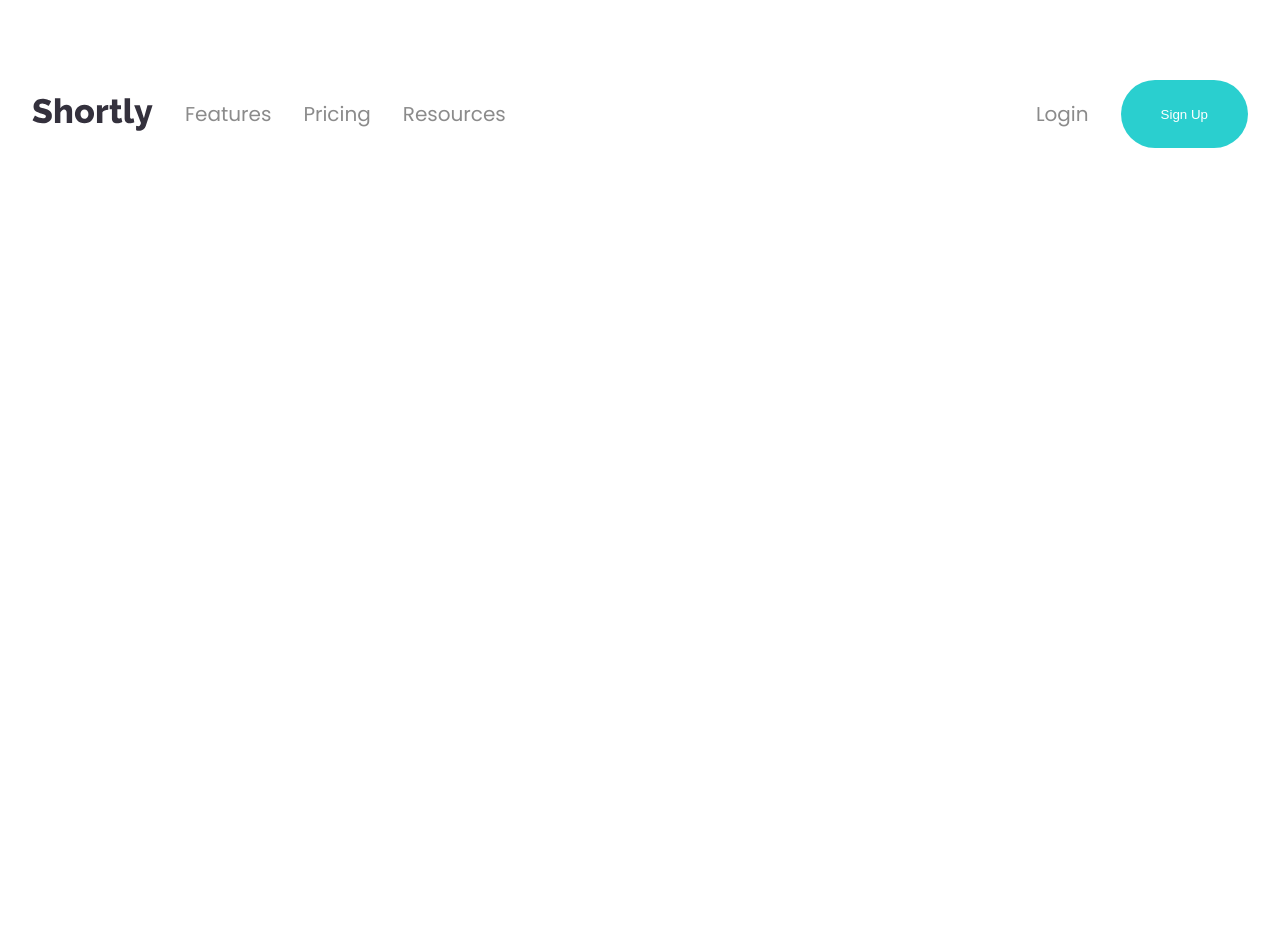
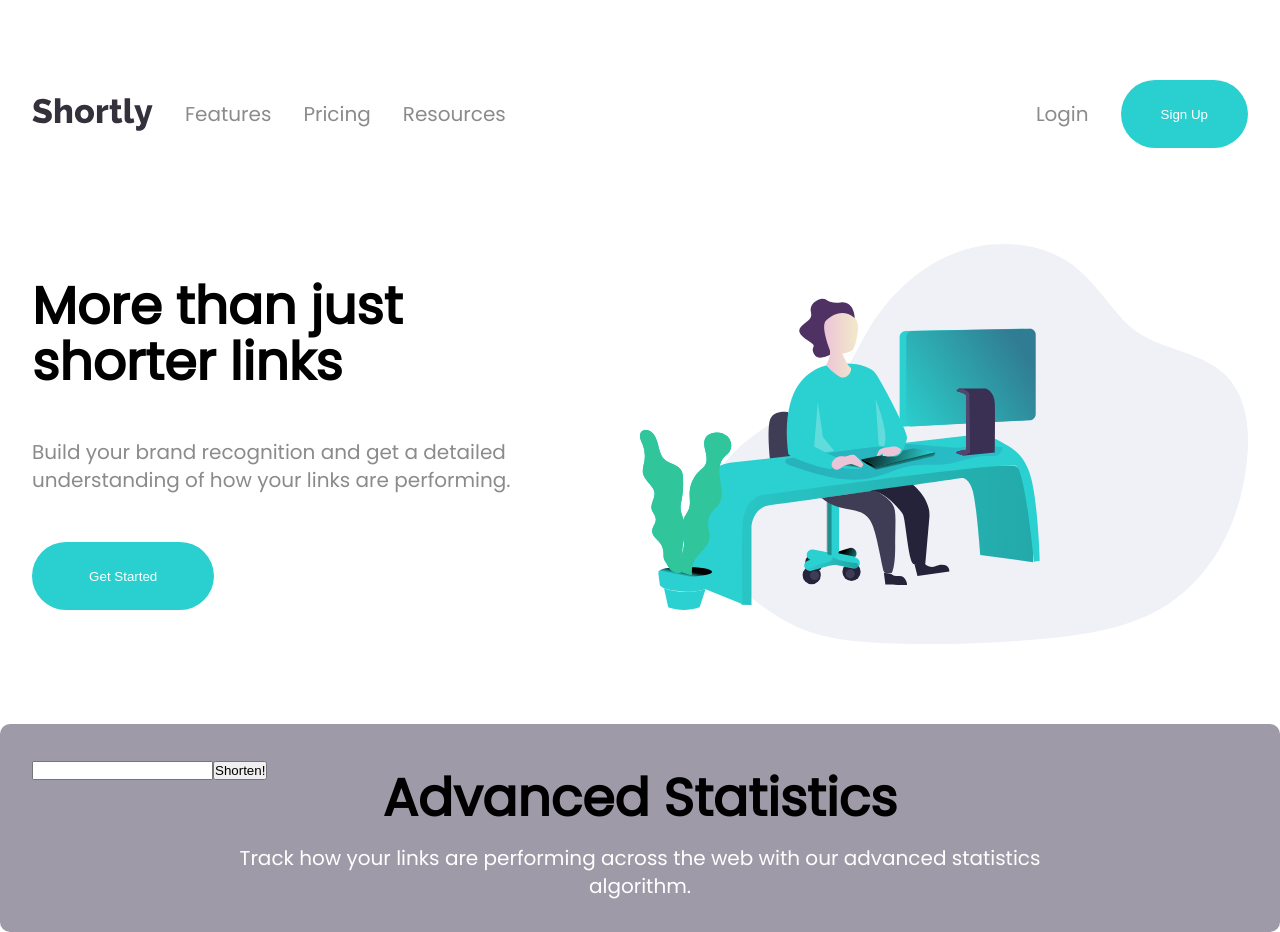
Before and after one commit to nonsoo/url-shorten--app, a React (Create React App) app: page / in a window 1280 px wide. Before the commit the page ends 800 px from the top, so only its background shows below. Built offline with nearby package versions, Linux system fonts and the light colour scheme.

Commit message:
creating shorten layout

```diff
--- a/src/App.js
+++ b/src/App.js
@@ -2,12 +2,40 @@ import "./css/layout.css";
 import "./css/comp.css";
 
 import Nav from "./Components/Nav";
+import Btn from "./Components/Interactive/Btn";
+import ShortenUrlComp from "./Components/Interactive/ShortenUrlComp";
+
+import HeaderImg from "./imgs/illustration-working.svg";
 
 function App() {
   return (
     <div className="shortly--site">
       <section className="Header mainContent">
         <Nav />
+
+        <div className="IntroCon">
+          <div className="introText">
+            <p className="introText__Header">More than just shorter links</p>
+            <p className="introText__Descri">
+              Build your brand recognition and get a detailed understanding of
+              how your links are performing.
+            </p>
+            <Btn btnName="Get Started" cssClass="introText__Btn" />
+          </div>
+          <img src={HeaderImg} alt="Header Img" className="IntroImg" />
+        </div>
+      </section>
+      <section className="midSection mainContent">
+        {/* ShortenURL comp */}
+        <ShortenUrlComp />
+
+        <div className="midSectionText">
+          <p className="midSectionText__Header">Advanced Statistics</p>
+          <p className="midSectionText__Descri">
+            Track how your links are performing across the web with our advanced
+            statistics algorithm.
+          </p>
+        </div>
       </section>
     </div>
   );
--- /dev/null
+++ b/src/Components/Interactive/ShortenUrlComp.jsx
@@ -0,0 +1,12 @@
+import React from "react";
+
+const ShortenUrlComp = () => {
+  return (
+    <form className="ShortenForm">
+      <input type="text" className="ShortenForm__Input" />
+      <input type="submit" className="ShortenForm__btn" value="Shorten!" />
+    </form>
+  );
+};
+
+export default ShortenUrlComp;
--- a/src/css/layout.css
+++ b/src/css/layout.css
@@ -13,7 +13,7 @@
   /* Font Size */
   --fs-prmy: 1rem;
   --fs-sec: 1.25rem;
-  --fs-tri: 2.25rem;
+  --fs-tri: 3.25rem;
 
   /* font weights */
   --fw-prmy: 500;
@@ -67,3 +67,65 @@
   padding: 2rem;
   width: 100%;
 }
+
+.IntroCon {
+  margin-top: 6rem;
+  display: flex;
+  align-items: center;
+}
+
+.IntroImg {
+  width: 50%;
+  height: auto;
+}
+
+.introText {
+  display: flex;
+  flex-direction: column;
+  gap: 3rem;
+}
+
+.introText__Btn {
+  width: 30%;
+  align-self: flex-start;
+}
+
+.introText__Header {
+  font-size: var(--fs-tri);
+  font-weight: var(--fw-sec);
+  color: var(--fcol-sec);
+  line-height: 3.5rem;
+
+  width: 80%;
+}
+
+.introText__Descri {
+  font-size: var(--fs-sec);
+  width: 80%;
+}
+
+.midSection {
+  width: 100;
+  background-color: var(--col-Neu-grayVio);
+
+  border-radius: 10px;
+}
+
+.midSectionText__Header,
+.midSectionText__Descri {
+  text-align: center;
+}
+
+.midSectionText__Header {
+  font-size: var(--fs-tri);
+  font-weight: var(--fw-sec);
+  color: var(--fcol-sec);
+}
+
+.midSectionText__Descri {
+  margin: 0 auto;
+  margin-top: 2rem;
+  font-size: var(--fs-sec);
+  color: var(--fcol-prmy);
+  width: 70%;
+}
```
